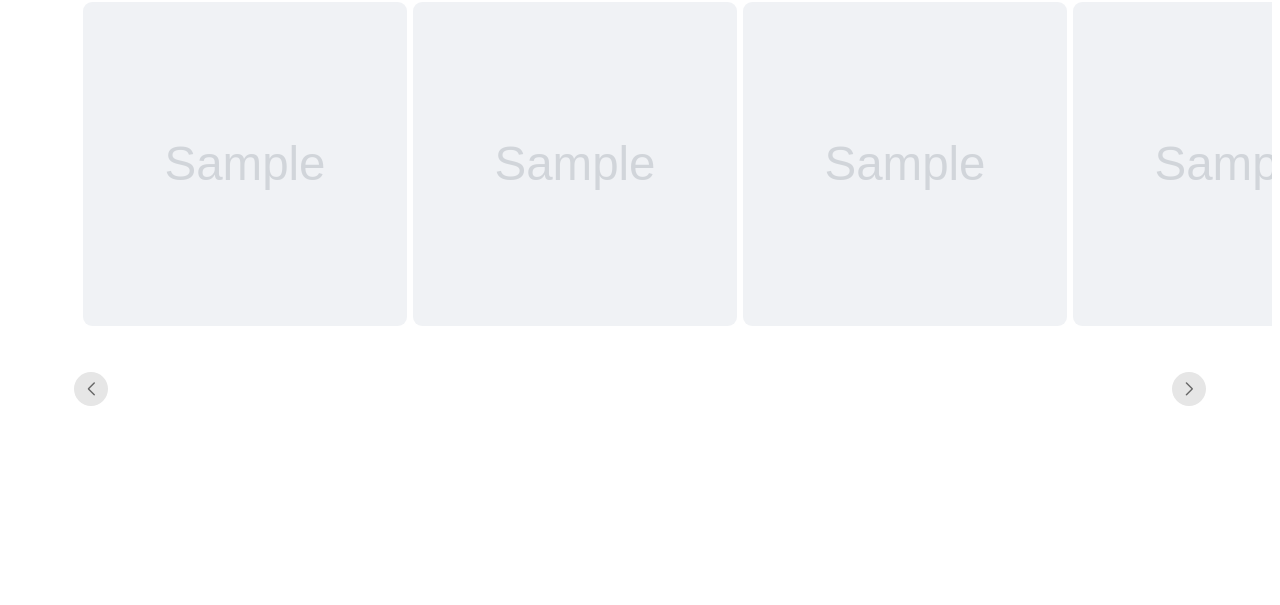
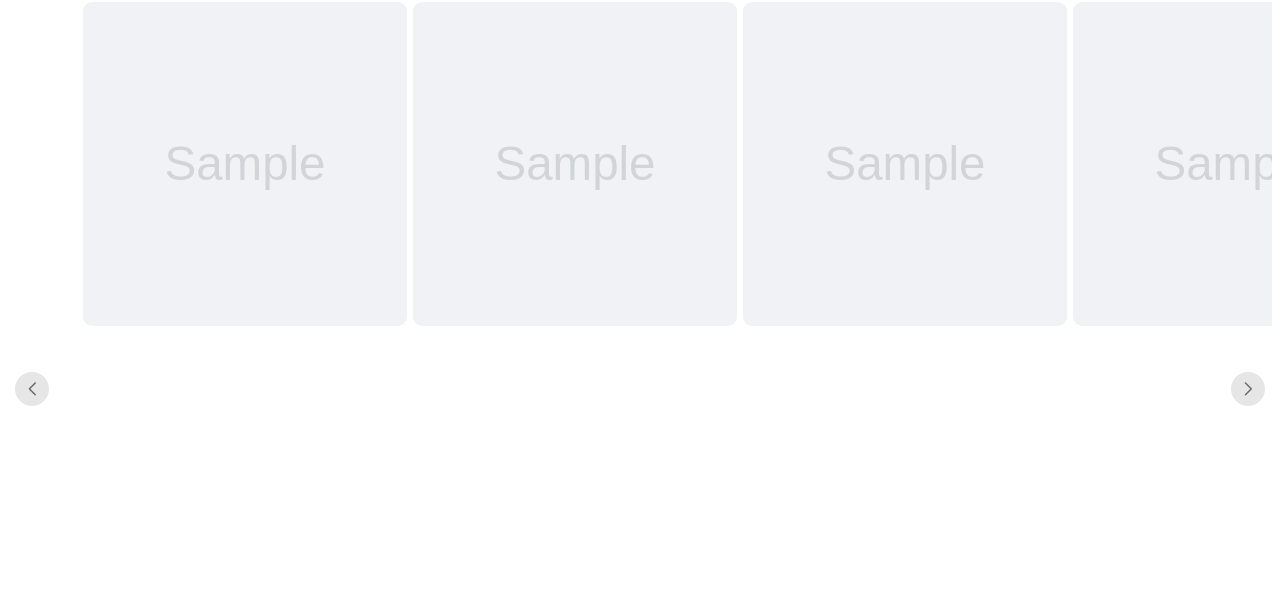
Before and after one commit to huyhoang2602/PNJ_PRO, a PHP site: template catalog/view/template/module/dc_collection.twig in a window 1280 px wide. Shown: the part 131-736 px from the top of the page. Run offline with PHP 8.4, Linux system fonts and the light colour scheme; the template is opened without the code that fills it: most values are stand-ins (such as "Sample title", 1, 10 or a date in 2020); grey boxes marked "Sample" are stand-in pictures; some libraries are stand-ins or nearby versions.

Commit message:
update:ui bộ sưu tập

```diff
--- a/catalog/view/template/module/dc_collection.twig
+++ b/catalog/view/template/module/dc_collection.twig
@@ -213,11 +213,11 @@
 }
 
 #dc-collection-{{ module_id }} .banner-prev-{{ module_id }} {
-    left: -6px;
+    left: -65px;
 }
 
 #dc-collection-{{ module_id }} .banner-next-{{ module_id }} {
-    right: -6px;
+    right: -65px;
 }
 
 #dc-collection-{{ module_id }} .collection-custom-pagination {
```
